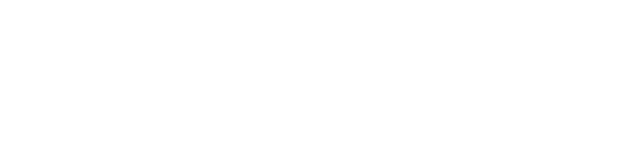
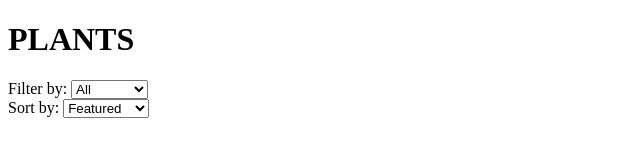
Before and after one commit to WenardKen57-eng/product-page-layout-with-flexbox, a plain HTML site: page index.html in a window 1280 px wide. Shown: the whole page, without its empty margins (0-640 px from the left). Drawn offline with Linux system fonts and the light colour scheme.

Commit message:
Create header structure

```diff
--- a/index.html
+++ b/index.html
@@ -6,6 +6,29 @@
         <title>Flex product</title>
     </head>
     <body>
+        <div id="header">
+            <h1>PLANTS</h1>
+
+            <div class="filter-container">
+                <label>Filter by:</label>
+                <select>
+                    <option>All</option>
+                    <option>Category</option>
+                    <option>Size</option>
+                </select>
+
+            </div>
+
+            <div class="sort-container">
+                <label>Sort by:</label>
+                <select>
+                    <option>Featured</option>
+                    <option>Low - High</option>
+                    <option>High - Low</option>
+                </select>
+            </div>
+
+        </div>
 
     </body>
 </html>
```
